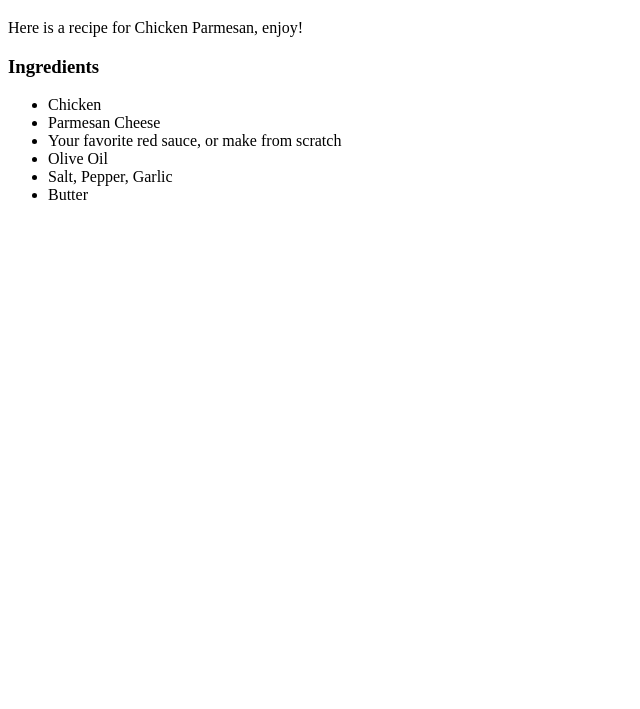
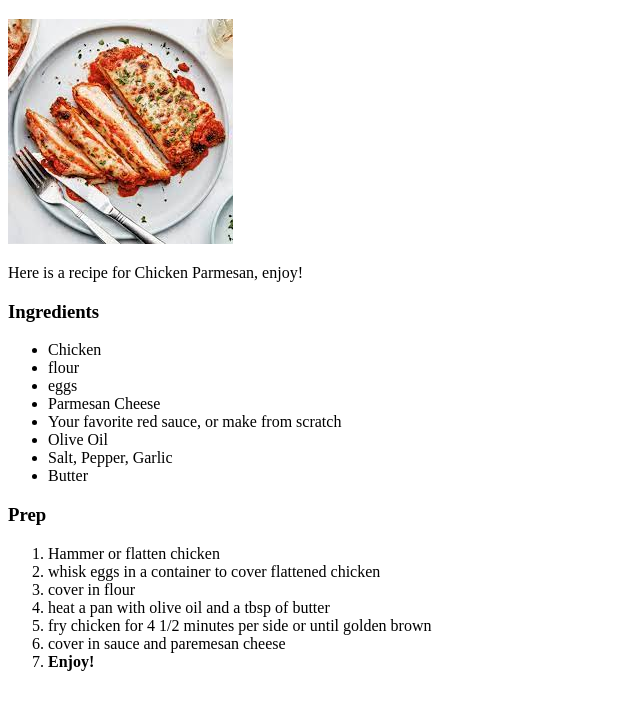
Before and after one commit to dktar01/odin-recipes, a plain HTML site: page recipes/ChickenParm.html in a window 1280 px wide. Shown: the part 61-770 px from the top of the page, without its empty margins (0-640 px from the left). Drawn offline with Linux system fonts and the light colour scheme.

Commit message:
Updated pictures and added a prep list to parm

```diff
--- a/recipes/ChickenParm.html
+++ b/recipes/ChickenParm.html
@@ -4,8 +4,8 @@
         <meta charset="UNF-8">
         <title>Chicken Parmesan</title>
 
-        <h1>Chicken Parmesan</h1>
-        <ref src="images/chickenparm.jpeg">
+    <h1>Chicken Parmesan</h1>
+        <img src="images/chickenparm.jpeg">
 
     <head>
         <p>Here is a recipe for Chicken Parmesan, enjoy!</p>
@@ -14,12 +14,26 @@
 
         <ul>
             <li>Chicken</li>
+            <li>flour</li>
+            <li>eggs</li>
             <li>Parmesan Cheese</li>
             <li>Your favorite red sauce, or make from scratch</li>
             <li>Olive Oil</li>
             <li>Salt, Pepper, Garlic</li>
             <li>Butter</li>
         </ul>
+
+        <h3>Prep</h3>
+
+        <ol>
+            <li>Hammer or flatten chicken</li>
+            <li>whisk eggs in a container to cover flattened chicken</li>
+            <li>cover in flour</li>
+            <li>heat a pan with olive oil and a tbsp of butter</li>
+            <li>fry chicken for 4 1/2 minutes per side or until golden brown</li>
+            <li>cover in sauce and paremesan cheese</li>
+            <li><strong>Enjoy!</strong></li>
+        </ol>
 
 
 
```
Also changed, not shown: recipes/images/cupnoodles.jpeg.
